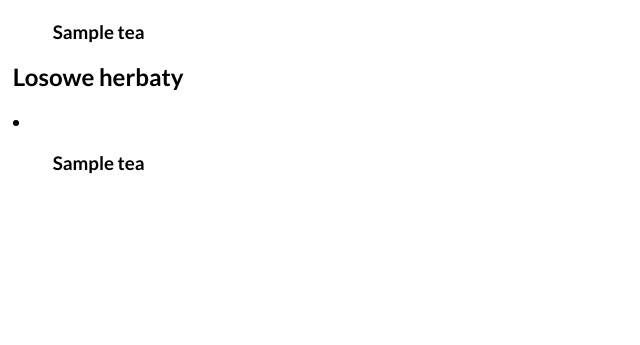
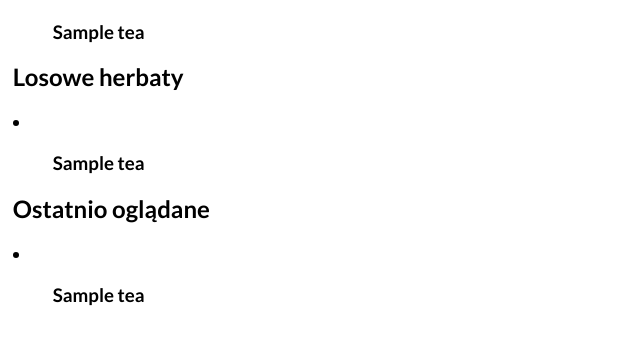
Before and after one commit to wojciklukasz/TeaTracker, a Django app: page / in a window 1280 px wide. Shown: the part 174-519 px from the top of the page, without its empty margins (0-640 px from the left). Run offline with Django 5.2, Linux system fonts and the light colour scheme; tables that the repository leaves empty hold one stand-in row (values such as "Sample post").

Commit message:
Add last viewed list to main page

```diff
--- a/tea/templates/tea/main-page.html
+++ b/tea/templates/tea/main-page.html
@@ -26,6 +26,14 @@
             </li>
         </article>
         <article id="last-viewed-teas">
+            <h2>Ostatnio oglądane</h2>
+            <li id="last-viewed-teas-list">
+                <ul>
+                    {% for tea in teas.last_viewed %}
+                        <h3>{{ tea.name }}</h3>
+                    {% endfor %}
+                </ul>
+            </li>
         </article>
     </main>
 {% endblock  %}
--- a/tea/views.py
+++ b/tea/views.py
@@ -18,9 +18,11 @@ class MainPageView(ListView):
         queryset = super().get_queryset()
         queryset_recent = queryset[:3]
         queryset_random = Tea.objects.all().order_by('?')[:3]
+        queryset_last_viewed = Tea.objects.all().order_by('last_viewed')[:3]
         queryset_dict = {
             'recent': queryset_recent,
             'random': queryset_random,
+            'last_viewed': queryset_last_viewed,
         }
 
         return queryset_dict
```
